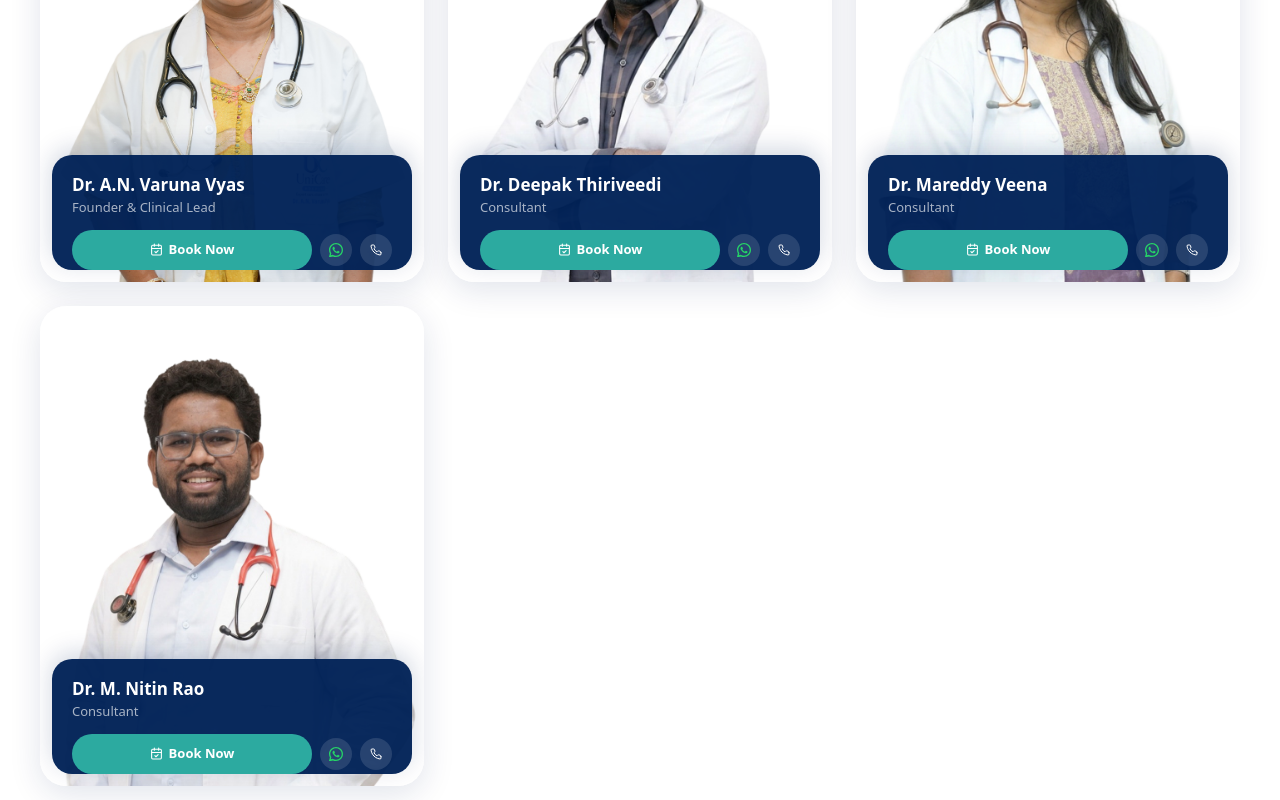
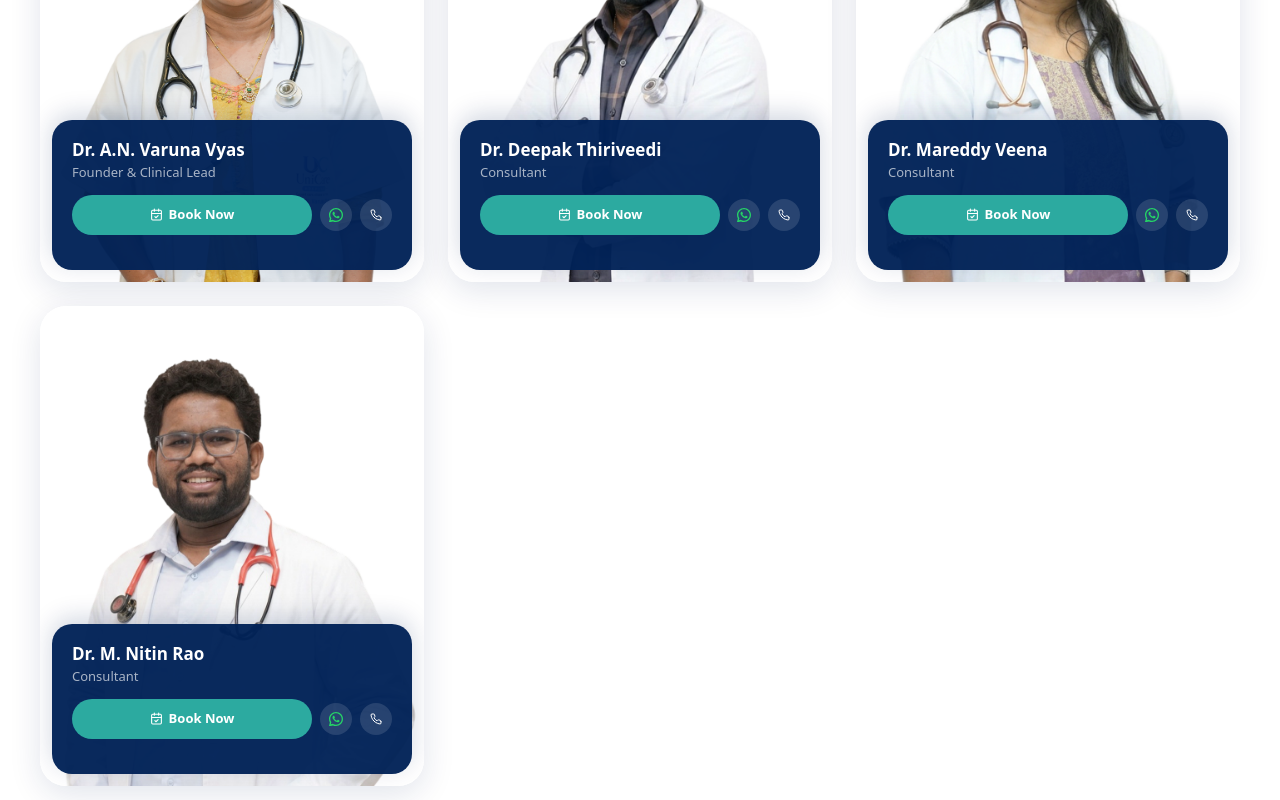
Before and after one commit to BrilliantBrains-CodeBase/unicare-website, a React (Vite) app: page /doctors in a window 1280 px wide. Shown: the part 920-1720 px from the top of the page. Built offline with nearby package versions, Linux system fonts and the light colour scheme; a web font is replaced by a local one.

Commit message:
doctor-card-fix

```diff
--- a/src/data/doctors.js
+++ b/src/data/doctors.js
@@ -14,7 +14,7 @@ export const doctors = [
     qualifications: 'MBBS, DGO, DNB, FRM',
     role: "Founder & Clinical Lead — Women's Health and Reproductive Care",
     specialty: 'Gynecology & Obstetrics',
-    opdTimings: 'To be confirmed',
+    opdTimings: 'Mon – Sat: 10:00 AM – 1:00 PM\nMon – Sat: 5:00 PM – 8:00 PM',
     photo: drVarunaImg,
     color: '#2CAAA0',
     bio: "Co-founder of UniCare Hospitals. Dr. Varuna leads the maternity, gynecology and reproductive medicine program, caring for women through pregnancy, fertility journeys and every stage of gynecological health. Her training in reproductive medicine (FRM) brings fertility expertise rarely available outside corporate hospitals to the neighbourhood.",
@@ -27,7 +27,7 @@ export const doctors = [
     qualifications: 'MBBS, MD (General Medicine), DM (Endocrinology), SCE Endocrinology & Diabetes (UK)',
     role: 'Consultant — Endocrinology and Metabolic Medicine',
     specialty: 'Endocrinology & Diabetes',
-    opdTimings: 'To be confirmed',
+    opdTimings: 'Mon – Sat: 10:00 AM – 1:00 PM\nMon – Sat: 5:00 PM – 8:00 PM',
     photo: drDeepakImg,
     color: '#1A6B65',
     bio: "Super-specialist endocrinologist with international certification. Dr. Deepak treats diabetes, thyroid disorders, obesity and hormonal conditions, and anchors UniCare's adult general medicine service. His DM in Endocrinology and UK SCE credential make him one of the most qualified hormone specialists practicing in the Kokapet area.",
@@ -40,7 +40,7 @@ export const doctors = [
     qualifications: 'MBBS, MD (Pediatrics)',
     role: 'Consultant — Pediatrics and Neonatal Care',
     specialty: 'Pediatrics',
-    opdTimings: 'To be confirmed',
+    opdTimings: 'Mon – Sat: 10:00 AM – 1:00 PM\nMon – Sat: 5:00 PM – 8:00 PM',
     photo: drVeenaImg,
     color: '#6B3FA0',
     bio: "MD pediatrician with a focus on newborn and infant health. Dr. Veena partners with parents from the first vaccination through school-age check-ups, building the kind of long-term doctor relationship children grow up trusting.",
@@ -53,7 +53,7 @@ export const doctors = [
     qualifications: 'MBBS, MD (Pediatrics)',
     role: 'Consultant — Pediatrics and Neonatal Care',
     specialty: 'Pediatrics',
-    opdTimings: 'To be confirmed',
+    opdTimings: 'Mon – Sat: 10:00 AM – 1:00 PM\nMon – Sat: 5:00 PM – 8:00 PM',
     photo: drNitinImg,
     color: '#0A3D62',
     bio: "MD pediatrician caring for newborns, infants and children: vaccinations, growth and development, childhood infections and nutrition. Known for calm, unhurried consultations that put both children and parents at ease.",
--- a/src/index.css
+++ b/src/index.css
@@ -247,7 +247,7 @@ button.pill:hover {
   left: 12px;
   right: 12px;
   bottom: 12px;         /* always floats 12px from card bottom */
-  max-height: 130px;    /* collapsed: just name + role + buttons + pb */
+  max-height: 150px;    /* collapsed: name + role + buttons + pb */
   background: var(--navy);
   border-radius: 20px;
   padding: 18px 20px 0;
@@ -286,7 +286,7 @@ button.pill:hover {
 @media (hover: none) {
   .doctor-card-info {
     background: rgba(1,34,87,0.96);
-    max-height: 115px;   /* same collapsed look on touch */
+    max-height: 150px;   /* enough for name + role + CTA buttons */
   }
 }
 
--- a/src/pages/Home/components/DoctorsPreview.jsx
+++ b/src/pages/Home/components/DoctorsPreview.jsx
@@ -82,7 +82,7 @@ function DoctorCard({ doc, isOpen, onToggle }) {
         <h3 className="text-[17px] font-bold leading-snug shrink-0 text-white">
           {doc.name}
         </h3>
-        <p className="text-[13px] mt-0.5 mb-3 shrink-0" style={{ color: 'rgba(255,255,255,0.65)' }}>
+        <p className="text-[13px] mt-0.5 mb-3 shrink-0 truncate" style={{ color: 'rgba(255,255,255,0.65)' }}>
           {doc.shortRole}
         </p>
 
@@ -172,7 +172,7 @@ export default function DoctorsPreview() {
       </motion.div>
 
       {/* Carousel with side nav buttons */}
-      <div className="relative w-4/5 mx-auto">
+      <div className="relative w-full sm:w-4/5 mx-auto px-4 sm:px-0">
 
         {/* Prev button */}
         <button
```
